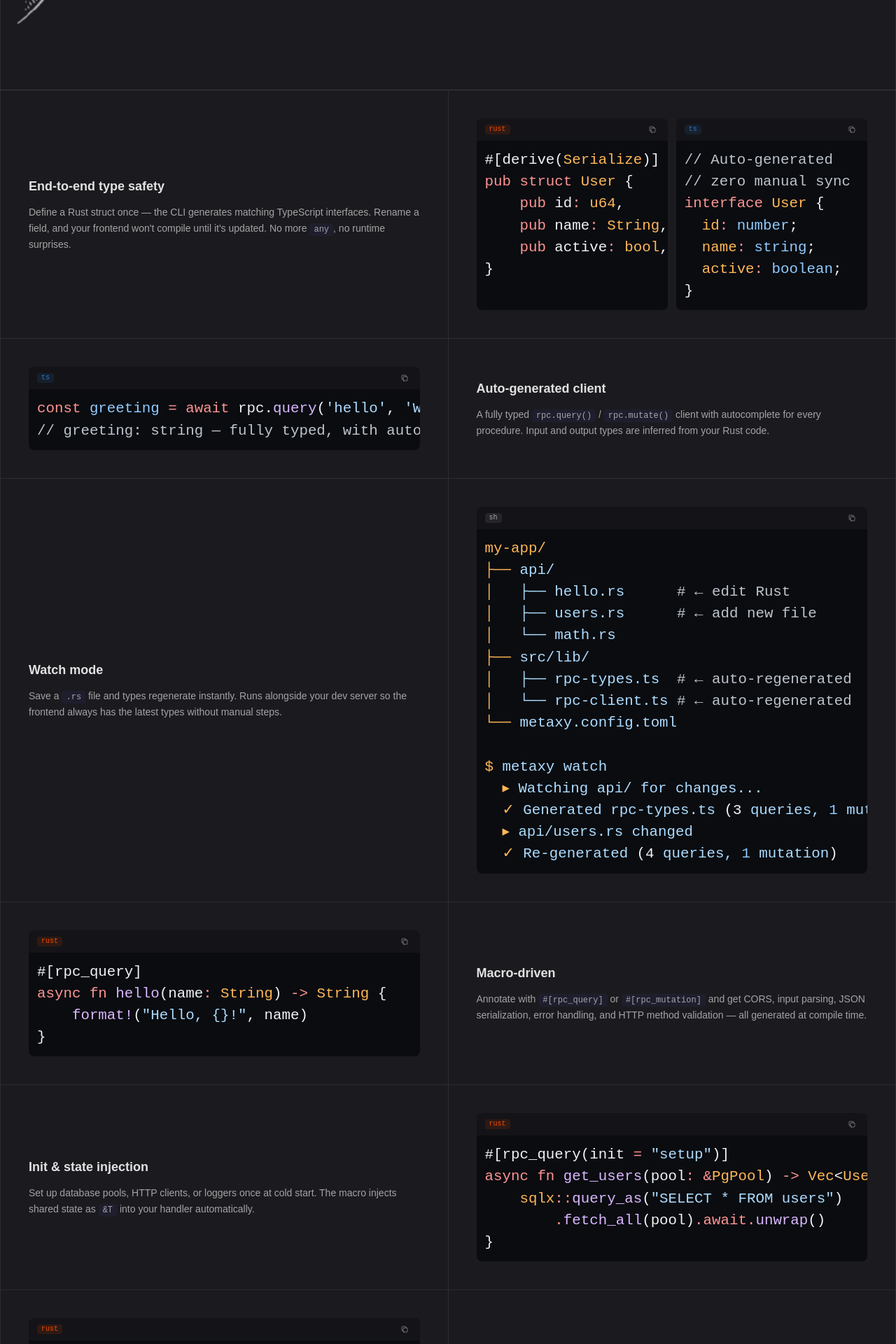
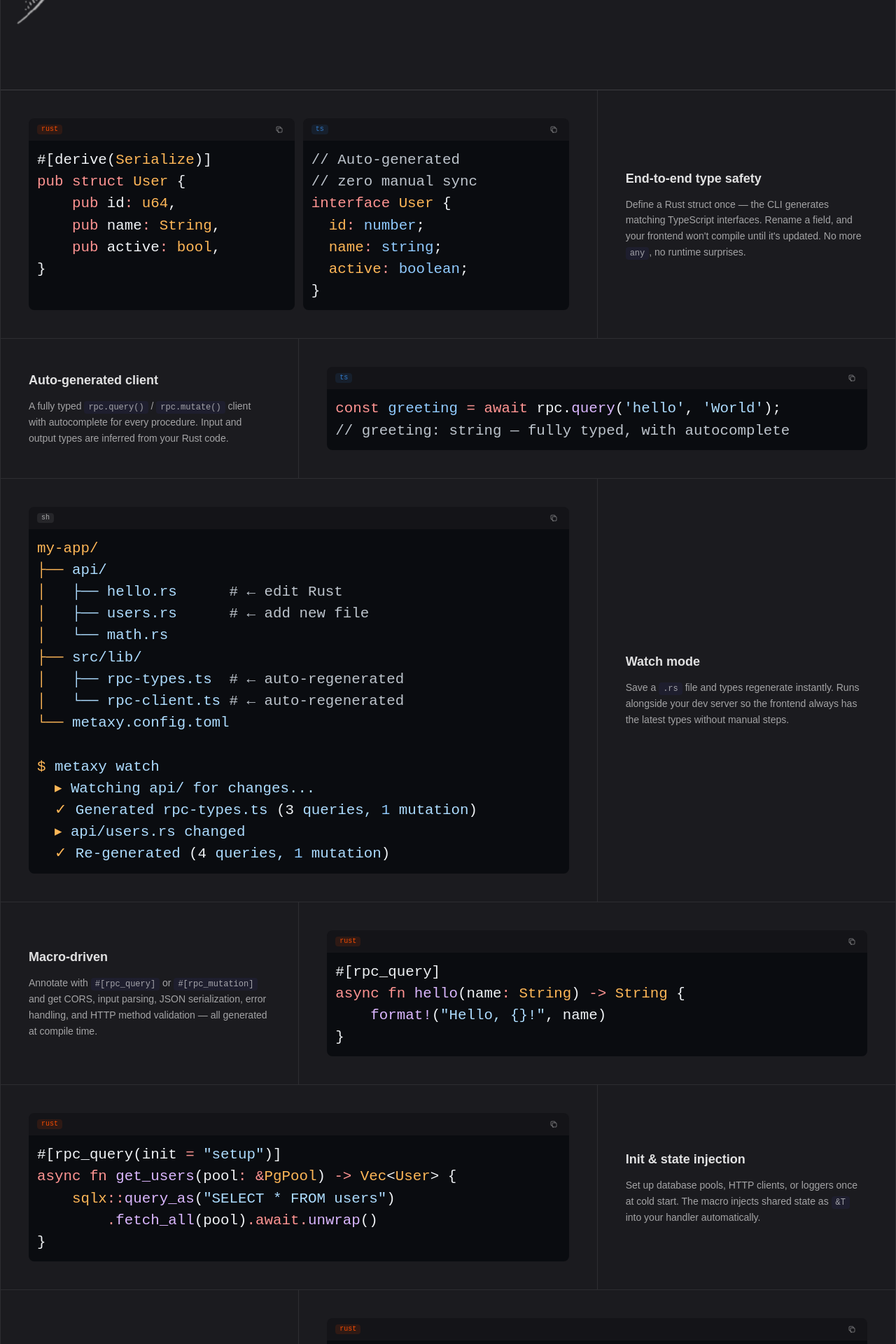
Before and after one commit to misha-mad/vercel-rpc, a SvelteKit app in the folder demo/: page / in a window 1280 px wide. Shown: the part 400-2320 px from the top of the page at 70% size. Built offline with nearby package versions, Linux system fonts and the light colour scheme.

Commit message:
style: restore 3-column grid with code 2/3 and text 1/3

```diff
--- a/demo/src/routes/+page.svelte
+++ b/demo/src/routes/+page.svelte
@@ -53,9 +53,15 @@
 </section>
 
 <section
-	class="border-t border-b border-border grid grid-cols-1 sm:grid-cols-2 gap-px bg-border mb-16"
+	class="border-t border-b border-border grid grid-cols-1 sm:grid-cols-3 gap-px bg-border mb-16"
 >
-	<!-- 1 -->
+	<!-- 1: code left, text right -->
+	<div class="sm:col-span-2 bg-bg-primary p-5 sm:p-10 flex flex-col gap-3">
+		<div class="grid grid-cols-1 sm:grid-cols-2 gap-3 flex-1">
+			<CodeBlock html={data.highlighted['typeSafetyRust']} />
+			<CodeBlock html={data.highlighted['typeSafetyTs']} />
+		</div>
+	</div>
 	<div class="bg-bg-primary p-6 sm:p-10 flex flex-col justify-center gap-3">
 		<h3 class="text-lg font-semibold">End-to-end type safety</h3>
 		<p class="text-sm text-text-muted leading-relaxed">
@@ -65,17 +71,8 @@
 			>, no runtime surprises.
 		</p>
 	</div>
-	<div class="bg-bg-primary p-5 sm:p-10 flex flex-col gap-3">
-		<div class="grid grid-cols-1 sm:grid-cols-2 gap-3 flex-1">
-			<CodeBlock html={data.highlighted['typeSafetyRust']} />
-			<CodeBlock html={data.highlighted['typeSafetyTs']} />
-		</div>
-	</div>
 
-	<!-- 2 -->
-	<div class="bg-bg-primary p-5 sm:p-10 flex flex-col gap-3 sm:order-none order-1">
-		<CodeBlock html={data.highlighted['autoClient']} />
-	</div>
+	<!-- 2: text left, code right -->
 	<div class="bg-bg-primary p-6 sm:p-10 flex flex-col justify-center gap-3">
 		<h3 class="text-lg font-semibold">Auto-generated client</h3>
 		<p class="text-sm text-text-muted leading-relaxed">
@@ -84,8 +81,14 @@
 			for every procedure. Input and output types are inferred from your Rust code.
 		</p>
 	</div>
+	<div class="sm:col-span-2 bg-bg-primary p-5 sm:p-10 flex flex-col gap-3">
+		<CodeBlock html={data.highlighted['autoClient']} />
+	</div>
 
-	<!-- 3 -->
+	<!-- 3: code left, text right -->
+	<div class="sm:col-span-2 bg-bg-primary p-5 sm:p-10 flex flex-col gap-3">
+		<CodeBlock html={data.highlighted['watchMode']} />
+	</div>
 	<div class="bg-bg-primary p-6 sm:p-10 flex flex-col justify-center gap-3">
 		<h3 class="text-lg font-semibold">Watch mode</h3>
 		<p class="text-sm text-text-muted leading-relaxed">
@@ -94,14 +97,8 @@
 			steps.
 		</p>
 	</div>
-	<div class="bg-bg-primary p-5 sm:p-10 flex flex-col gap-3">
-		<CodeBlock html={data.highlighted['watchMode']} />
-	</div>
 
-	<!-- 4 -->
-	<div class="bg-bg-primary p-5 sm:p-10 flex flex-col gap-3 sm:order-none order-1">
-		<CodeBlock html={data.highlighted['macroDriven']} />
-	</div>
+	<!-- 4: text left, code right -->
 	<div class="bg-bg-primary p-6 sm:p-10 flex flex-col justify-center gap-3">
 		<h3 class="text-lg font-semibold">Macro-driven</h3>
 		<p class="text-sm text-text-muted leading-relaxed">
@@ -111,8 +108,14 @@
 			time.
 		</p>
 	</div>
+	<div class="sm:col-span-2 bg-bg-primary p-5 sm:p-10 flex flex-col gap-3">
+		<CodeBlock html={data.highlighted['macroDriven']} />
+	</div>
 
-	<!-- 5 -->
+	<!-- 5: code left, text right -->
+	<div class="sm:col-span-2 bg-bg-primary p-5 sm:p-10 flex flex-col gap-3">
+		<CodeBlock html={data.highlighted['initState']} />
+	</div>
 	<div class="bg-bg-primary p-6 sm:p-10 flex flex-col justify-center gap-3">
 		<h3 class="text-lg font-semibold">Init &amp; state injection</h3>
 		<p class="text-sm text-text-muted leading-relaxed">
@@ -120,14 +123,8 @@
 			state as <code class="bg-bg-code px-1.5 py-0.5 rounded text-xs">&T</code> into your handler automatically.
 		</p>
 	</div>
-	<div class="bg-bg-primary p-5 sm:p-10 flex flex-col gap-3">
-		<CodeBlock html={data.highlighted['initState']} />
-	</div>
 
-	<!-- 6 -->
-	<div class="bg-bg-primary p-5 sm:p-10 flex flex-col gap-3 sm:order-none order-1">
-		<CodeBlock html={data.highlighted['serde']} />
-	</div>
+	<!-- 6: text left, code right -->
 	<div class="bg-bg-primary p-6 sm:p-10 flex flex-col justify-center gap-3">
 		<h3 class="text-lg font-semibold">Serde support</h3>
 		<p class="text-sm text-text-muted leading-relaxed">
@@ -138,36 +135,41 @@
 			matches the actual JSON output.
 		</p>
 	</div>
+	<div class="sm:col-span-2 bg-bg-primary p-5 sm:p-10 flex flex-col gap-3">
+		<CodeBlock html={data.highlighted['serde']} />
+	</div>
 
-	<!-- 7 -->
+	<!-- 7: code left, text right -->
+	<div class="sm:col-span-2 bg-bg-primary p-5 sm:p-10 flex flex-col gap-3">
+		<CodeBlock html={data.highlighted['edgeCache']} />
+	</div>
 	<div class="bg-bg-primary p-6 sm:p-10 flex flex-col justify-center gap-3">
 		<h3 class="text-lg font-semibold">Edge caching</h3>
 		<p class="text-sm text-text-muted leading-relaxed">
 			Add <code class="bg-bg-code px-1.5 py-0.5 rounded text-xs">cache = "1h"</code> and the macro
-			generates
-			<code class="bg-bg-code px-1.5 py-0.5 rounded text-xs">Cache-Control</code> headers. On Vercel,
-			this enables CDN caching with zero infrastructure changes.
+			generates <code class="bg-bg-code px-1.5 py-0.5 rounded text-xs">Cache-Control</code> headers. On
+			Vercel, this enables CDN caching with zero infrastructure changes.
 		</p>
 	</div>
-	<div class="bg-bg-primary p-5 sm:p-10 flex flex-col gap-3">
-		<CodeBlock html={data.highlighted['edgeCache']} />
-	</div>
 
-	<!-- 8 -->
-	<div class="bg-bg-primary p-5 sm:p-10 flex flex-col gap-3 sm:order-none order-1">
-		<CodeBlock html={data.highlighted['vercelNative']} />
-	</div>
+	<!-- 8: text left, code right -->
 	<div class="bg-bg-primary p-6 sm:p-10 flex flex-col justify-center gap-3">
 		<h3 class="text-lg font-semibold">Vercel-native</h3>
 		<p class="text-sm text-text-muted leading-relaxed">
 			Each <code class="bg-bg-code px-1.5 py-0.5 rounded text-xs">.rs</code> file in
-			<code class="bg-bg-code px-1.5 py-0.5 rounded text-xs">api/</code> becomes a serverless
-			function. No routing config, no server setup — just deploy with
+			<code class="bg-bg-code px-1.5 py-0.5 rounded text-xs">api/</code>
+			becomes a serverless function. No routing config, no server setup — just deploy with
 			<code class="bg-bg-code px-1.5 py-0.5 rounded text-xs">vercel</code>.
 		</p>
 	</div>
+	<div class="sm:col-span-2 bg-bg-primary p-5 sm:p-10 flex flex-col gap-3">
+		<CodeBlock html={data.highlighted['vercelNative']} />
+	</div>
 
-	<!-- 9 -->
+	<!-- 9: code left, text right -->
+	<div class="sm:col-span-2 bg-bg-primary p-5 sm:p-10 flex flex-col gap-3">
+		<CodeBlock html={data.highlighted['frameworks']} />
+	</div>
 	<div class="bg-bg-primary p-6 sm:p-10 flex flex-col justify-center gap-3">
 		<h3 class="text-lg font-semibold">4 framework wrappers</h3>
 		<p class="text-sm text-text-muted leading-relaxed">
@@ -175,14 +177,8 @@
 			mutation lifecycle callbacks — generated alongside the base client.
 		</p>
 	</div>
-	<div class="bg-bg-primary p-5 sm:p-10 flex flex-col gap-3">
-		<CodeBlock html={data.highlighted['frameworks']} />
-	</div>
 
-	<!-- 10 -->
-	<div class="bg-bg-primary p-5 sm:p-10 flex flex-col gap-3 sm:order-none order-1">
-		<CodeBlock html={data.highlighted['richClient']} />
-	</div>
+	<!-- 10: text left, code right -->
 	<div class="bg-bg-primary p-6 sm:p-10 flex flex-col justify-center gap-3">
 		<h3 class="text-lg font-semibold">Rich client</h3>
 		<p class="text-sm text-text-muted leading-relaxed">
@@ -190,4 +186,7 @@
 			hooks, async headers — all configurable globally or per-call.
 		</p>
 	</div>
+	<div class="sm:col-span-2 bg-bg-primary p-5 sm:p-10 flex flex-col gap-3">
+		<CodeBlock html={data.highlighted['richClient']} />
+	</div>
 </section>
```
